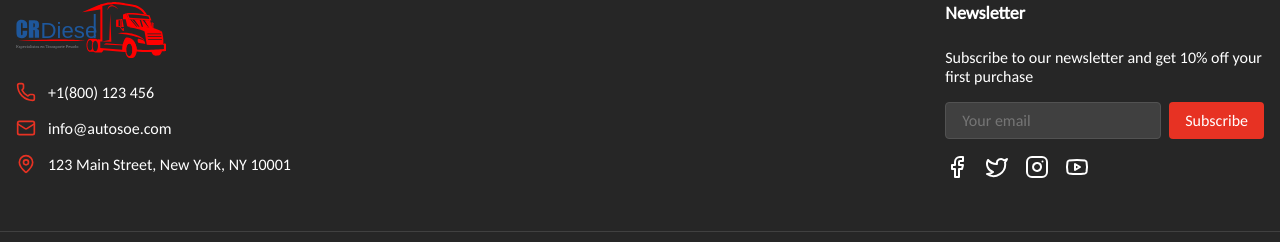
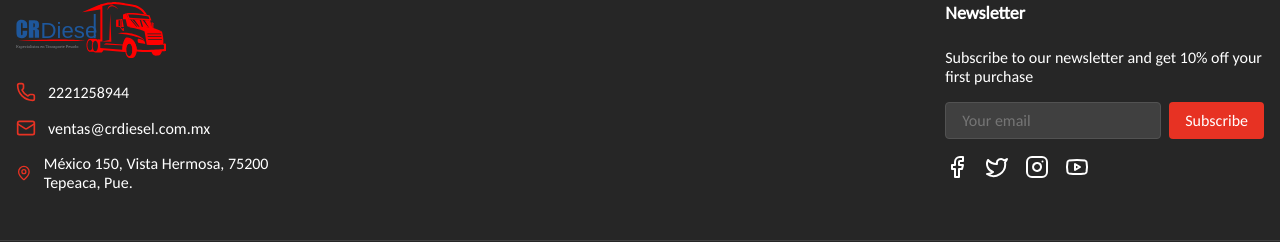
Before and after one commit to DVinay96/crlanding, a Next.js app: page / in a window 1280 px wide. Shown: the part 1802-2044 px from the top of the page. Built offline with nearby package versions, Linux system fonts and the light colour scheme; no server answers; a web font is replaced by a local one.

Commit message:
changed static footer text

```diff
--- a/src/components/layout/Footer.tsx
+++ b/src/components/layout/Footer.tsx
@@ -158,15 +158,15 @@ const Footer = () => {
             <Logo src={'/images/logo.svg'} alt="Logo" />
             <InfoItem>
               <Phone size={20} />
-              <span>+1(800) 123 456</span>
+              <span>2221258944</span>
             </InfoItem>
             <InfoItem>
               <Mail size={20} />
-              <span>info@autosoe.com</span>
+              <span>ventas@crdiesel.com.mx</span>
             </InfoItem>
             <InfoItem>
               <MapPin size={20} />
-              <span>123 Main Street, New York, NY 10001</span>
+              <span>México 150, Vista Hermosa, 75200 Tepeaca, Pue.</span>
             </InfoItem>
           </ContactInfo>
 
```
